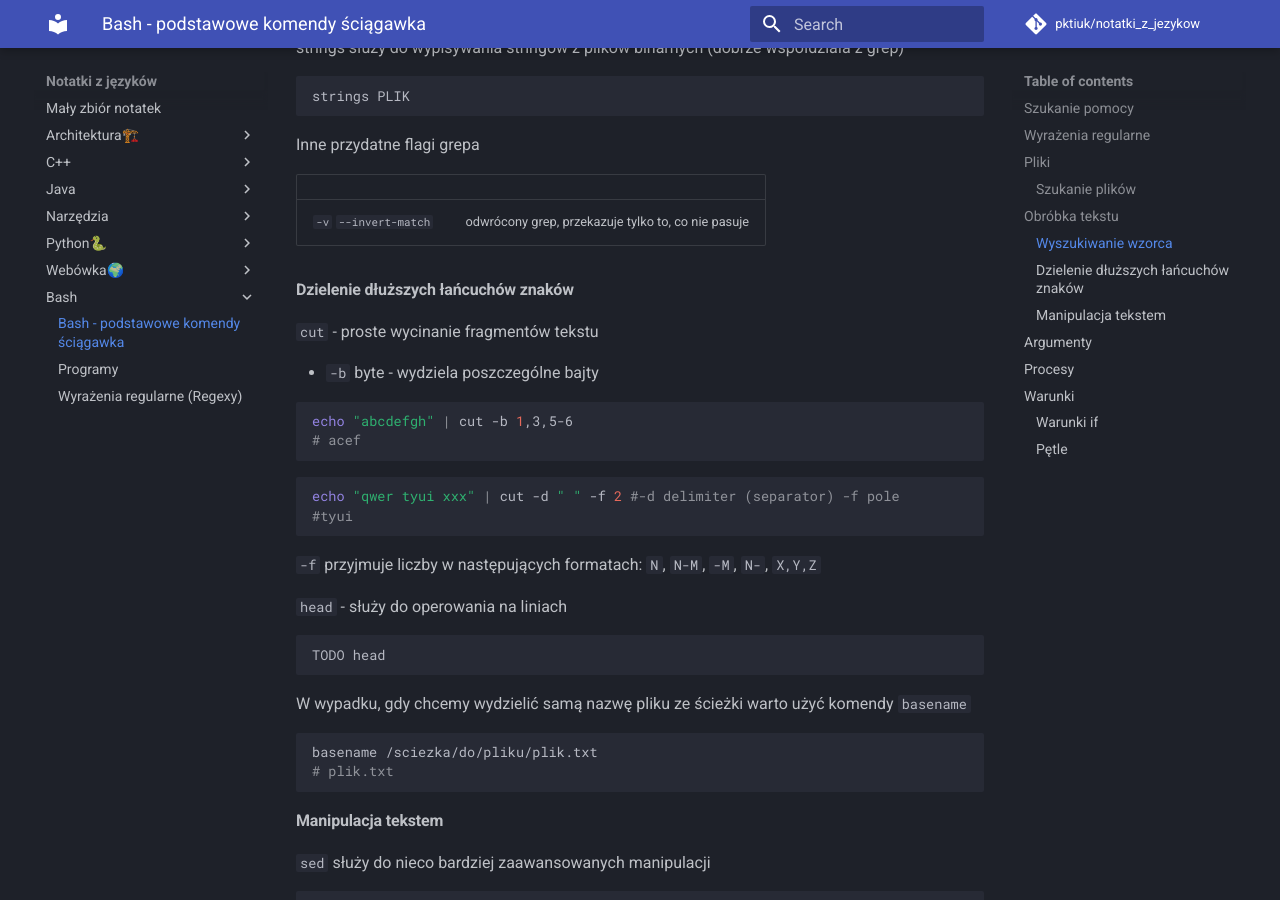
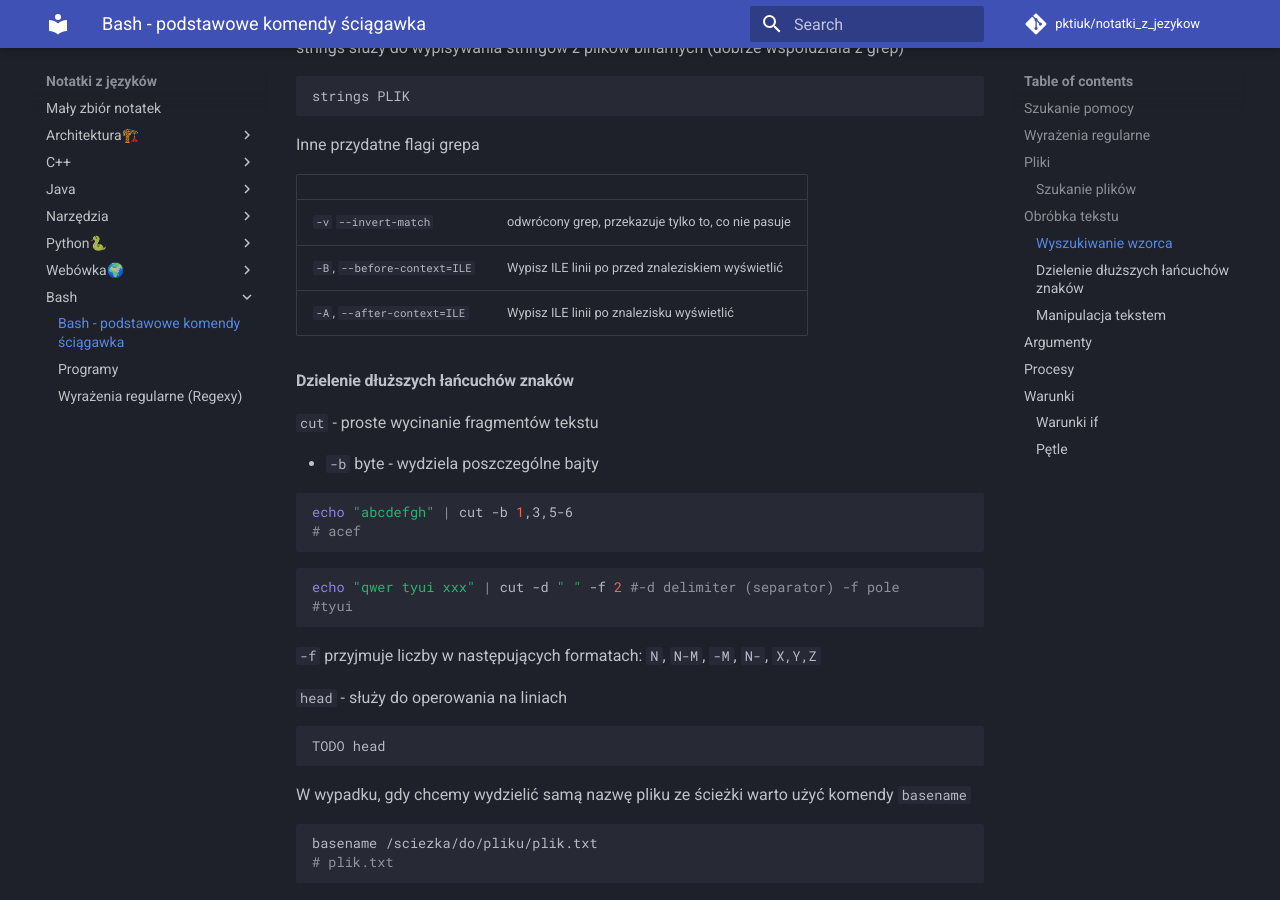
Before and after one commit to pktiuk/notatki_z_jezykow, an MkDocs documentation site: the page built from docs/bash/cheatsheet.md, in a window 1280 px wide and 900 px high, scrolled down 902 px. Built offline with MkDocs 1.6.1 and Material for MkDocs 9.7.7, drawn with Linux system fonts in a browser that asks for light colours; comment, search, counter and statistics services are not loaded.

Commit message:
Nowe flagi grepa

```diff
--- a/docs/bash/cheatsheet.md
+++ b/docs/bash/cheatsheet.md
@@ -41,9 +41,11 @@ strings PLIK
 
 Inne przydatne flagi grepa
 
-|                       |                                                    |
-| --------------------- | -------------------------------------------------- |
-| `-v` `--invert-match` | odwrócony grep, przekazuje tylko to, co nie pasuje |
+|                              |                                                    |
+| ---------------------------- | -------------------------------------------------- |
+| `-v` `--invert-match`        | odwrócony grep, przekazuje tylko to, co nie pasuje |
+| `-B`, `--before-context=ILE` | Wypisz ILE linii po przed znaleziskiem wyświetlić  |
+| `-A`, `--after-context=ILE`  | Wypisz ILE linii po znalezisku wyświetlić          |
 
 #### Dzielenie dłuższych łańcuchów znaków
 
```
